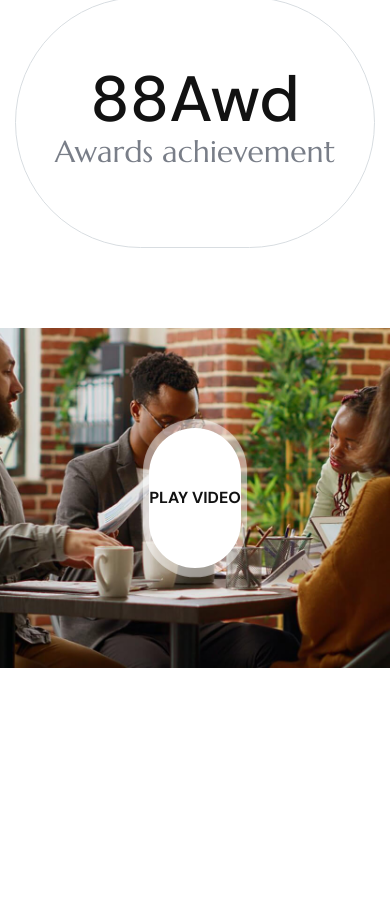
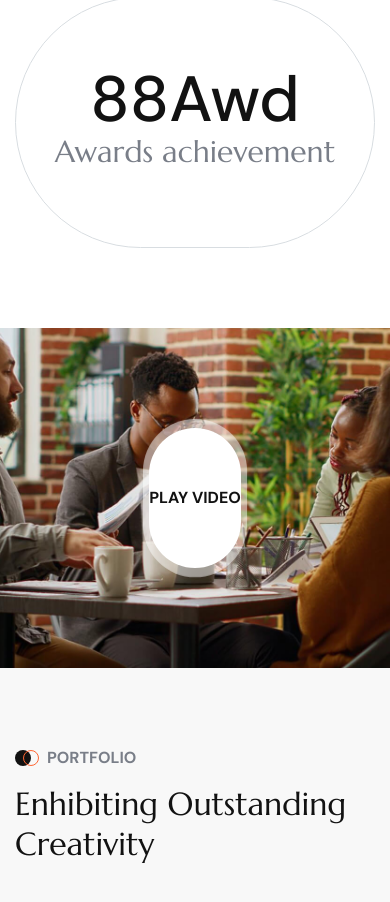
Before and after one commit to Jisap/Vite--TrueSocial, a React (Vite) app: page / in a window 390 px wide. Shown: the part 4980-5882 px from the top of the page. Before the commit the page ends 5648 px from the top, so only its background shows below. Built offline with nearby package versions, Linux system fonts and the light colour scheme.

Commit message:
feat: integrate Portfolio component into App layout

```diff
--- a/src/App.jsx
+++ b/src/App.jsx
@@ -11,6 +11,7 @@ import About from './components/sections/About';
 import Services from './components/sections/Services';
 import Counters from './components/sections/Counters';
 import VideoBanner from './components/sections/VideoBanner';
+import Portfolio from './components/sections/Portfolio';
 
 const SECTION_IDS = [
   "home",
@@ -46,6 +47,7 @@ export default function App() {
           <Services />
           <Counters />
           <VideoBanner />
+          <Portfolio />
         </main>
 
       </div>
--- a/src/components/sections/Portfolio.jsx
+++ b/src/components/sections/Portfolio.jsx
@@ -1,9 +1,34 @@
-import React from 'react'
+import { useState } from "react"
+import SectionTitle from "../common/SectionTitle"
+import { portfolioLinks } from "../../data/portfolio.js"
+
 
 const Portfolio = () => {
-    return (
-        <div>Portfolio</div>
-    )
+
+  const [activeId, setActiveId] = useState(portfolioLinks[0].id)
+  const activeItem = portfolioLinks.find((item) => item.id === activeId) ?? portfolioLinks[0]
+
+  return (
+    <section
+      className="relative z-[1] block bg-surface py-20 sm:pt-[120px] sm:pb-[120px] xl:pb-0"
+      id="portfolio"
+    >
+      <div className="mx-auto w-full max-w-[1320pc] px-[15px]">
+        <div className="grid grid-cols-1 gap-x-[30px] gap-y-[40px] xl:grid-cols-2">
+          <div className="relative mx-auto block mx-w-[600px] xl:mx-0 xl:max-w-none">
+            <div className="[&_h2]:xl:-mr-[100px]">
+              <SectionTitle
+                tagline="PORTFOLIO"
+                align="left"
+                title="Enhibiting Outstanding Creativity"
+                className="!mb-[38px]"
+              />
+            </div>
+          </div>
+        </div>
+      </div>
+    </section>
+  )
 }
 
 export default Portfolio
```
